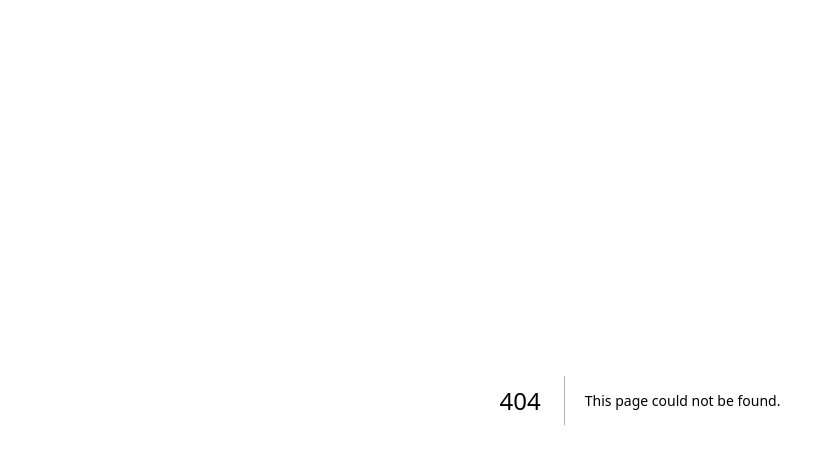
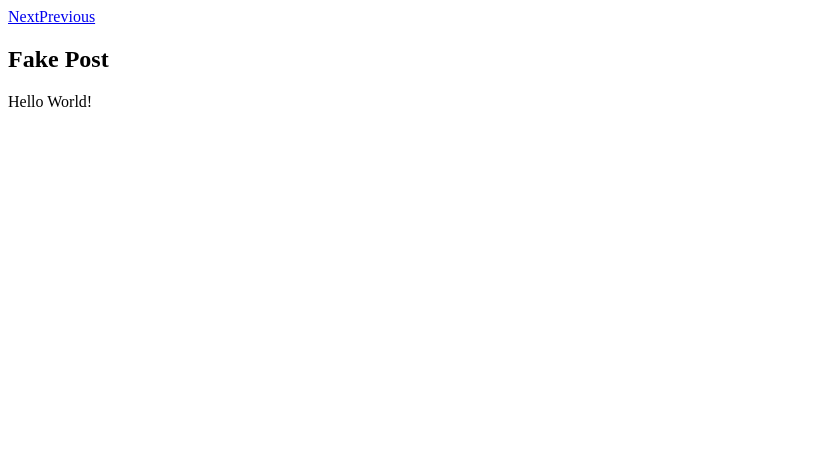
Before and after one commit to okoyecharles/learn-nextjs, a Next.js app: page /posts/1 in a window 1280 px wide. Before the commit this address had no page. Shown: the top 464 px of the page, without its empty margins (0-835 px from the left). Built offline with nearby package versions, Linux system fonts and the light colour scheme.

Commit message:
Create pure components from designed structure

```diff
--- /dev/null
+++ b/app/data.js
@@ -0,0 +1,6 @@
+const POSTS = [
+  { id: 1, title: 'Fake Post', content: 'Hello World!' },
+  { id: 2, title: 'Fake Post', content: 'Hello World!' }
+];
+
+export default POSTS
--- /dev/null
+++ b/app/posts/[id]/layout.js
@@ -0,0 +1,20 @@
+import { isFirstPost, isLastPost, nextPostId, prevPostId } from "@/app/utils";
+import Link from "next/link";
+
+function PostLayout({ params, children }) {
+  return (
+    <>
+      <div>
+        {!isLastPost(params?.id) && (
+          <Link href={`./posts/${nextPostId(params?.id)}`}>Next</Link>
+        )}
+        {!isFirstPost(params?.id) && (
+          <Link href={`./posts/${prevPostId(params?.id)}`}>Previous</Link>
+        )}
+      </div>
+      {children}
+    </>
+  );
+}
+
+export default PostLayout;
--- /dev/null
+++ b/app/posts/[id]/page.js
@@ -0,0 +1,13 @@
+"use client"
+import { getPostById } from "@/app/utils";
+
+export default function Post({ params }) {
+  const post = getPostById(params.id);
+
+  return (
+    <section>
+      <h2>{ post?.title }</h2>
+      <p>{ post?.content }</p>
+    </section>
+  )
+}
--- /dev/null
+++ b/app/utils.js
@@ -0,0 +1,14 @@
+import POSTS from "./data";
+
+export const getPostById = (id) => {
+  return POSTS.find((post) => post.id === +id);
+};
+
+const postIndex = (id) => {
+  return POSTS.indexOf((post) => post.id === +id);
+};
+
+export const isLastPost = (id) => postIndex(id) === POSTS.length - 1;
+export const isFirstPost = (id) => postIndex(id) === 0;
+export const nextPostId = (id) => POSTS[postIndex(id) + 1].id;
+export const prevPostId = (id) => POSTS[postIndex(id) - 1];
```
Also changed, not shown: app/components/post-list.js (added, +20 -0 lines), app/components/search-bar.js (added, +9 -0 lines), app/page.js (+11 -1 lines).
